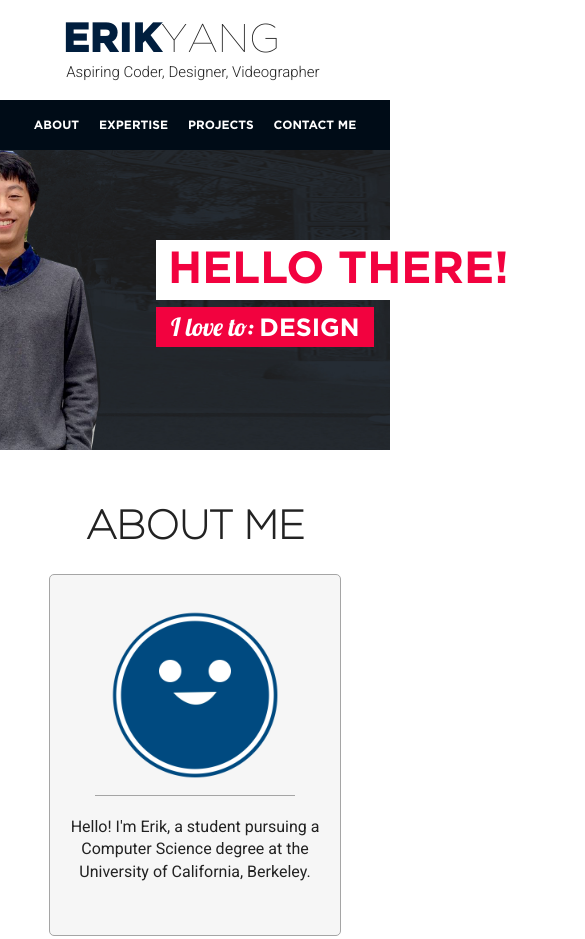
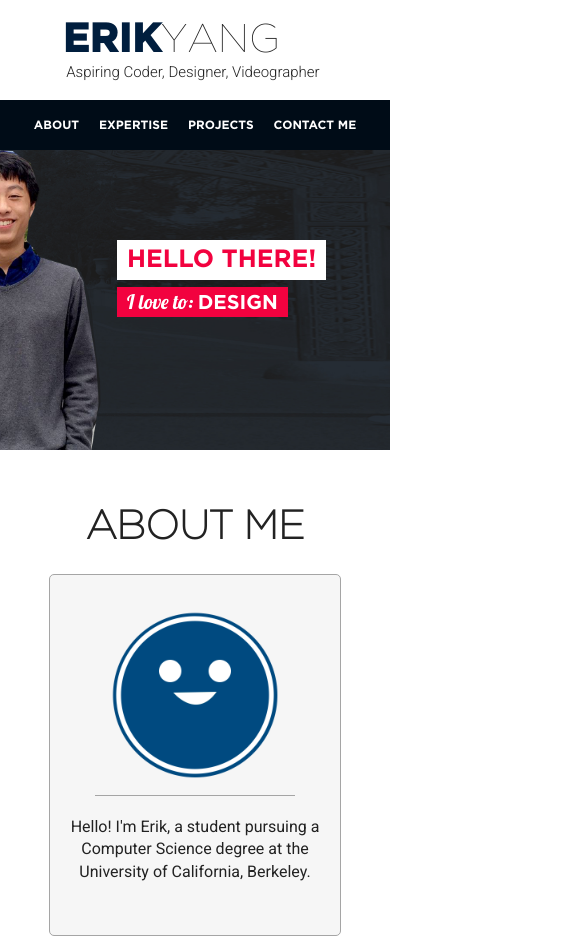
Before and after one commit to erikyangs/erikyangs.github.io, a plain HTML site: page index.html in a window 390 px wide. Shown: the top 939 px of the page, 585 px wide, since content can reach past the window. Drawn offline with nearby package versions, Linux system fonts and the light colour scheme.

Commit message:
fixed the freakin hello there

```diff
--- a/css/main.css
+++ b/css/main.css
@@ -179,20 +179,18 @@ img{
 
 #slider-text-container{
     position: relative;
-    display: block;
+    display: table;
     margin-left: 50%;
     top: 30%;
 
     color: white;
 
     text-align: left;
-
-    width: 430px;
 }
 
 #hello{
     position: relative;
-    display: inline-block;
+    display: block;
 
     text-align: left;
 
@@ -347,6 +345,25 @@ h1{
         height: 300px;
     }
 
+    #slider-text-container{
+        margin-left: 30%;
+    }
+
+    #hello{
+        font-size: 25px;
+        line-height: 40px;
+        height: 40px;
+        padding-left: 10px;
+        padding-right: 10px;
+    }
+
+    #i-love{
+        font-size: 20px;
+        line-height: 30px;
+        height: 30px;
+        padding-left: 10px;
+        padding-right: 10px;
+    }
     .section-container{
         padding: 0px 10px;
     }
@@ -354,12 +371,6 @@ h1{
 
 /*For Tablets*/
 @media (max-width: 1080px) and (min-width: 700px){
-    .navbox{
-        padding: 0px 40px;
-    }
-}
-
-@media (max-width: 1080px){
     #slider-text-container{
         margin-left: 40%;
     }
@@ -380,6 +391,12 @@ h1{
         padding-right: 15px;
     }
 
+    .navbox{
+        padding: 0px 40px;
+    }
+}
+
+@media (max-width: 1080px){
     .gray-card{
         display:block;
     }
```
